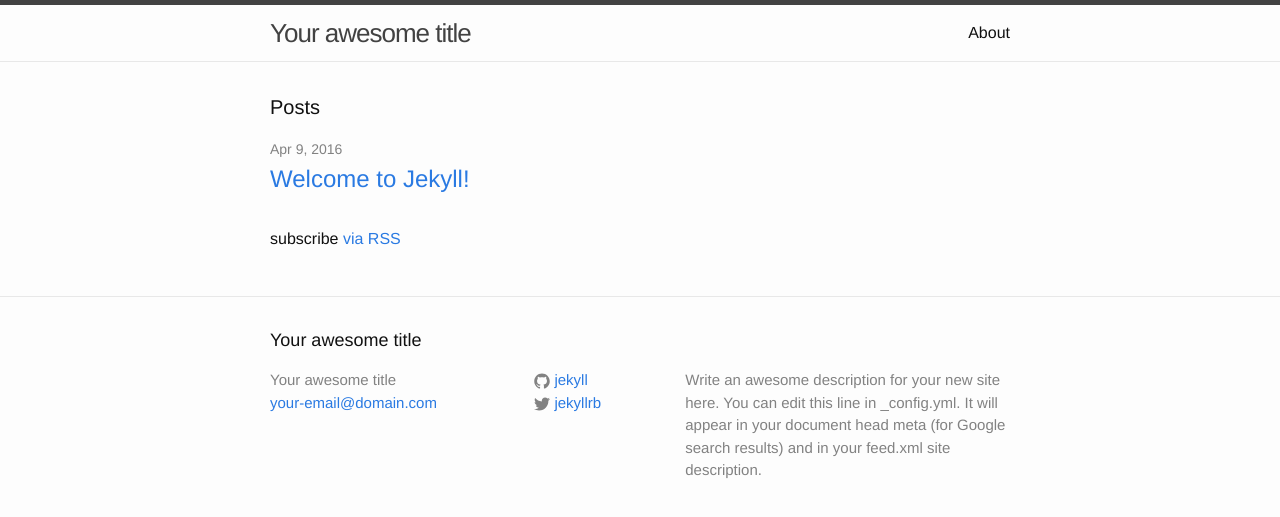
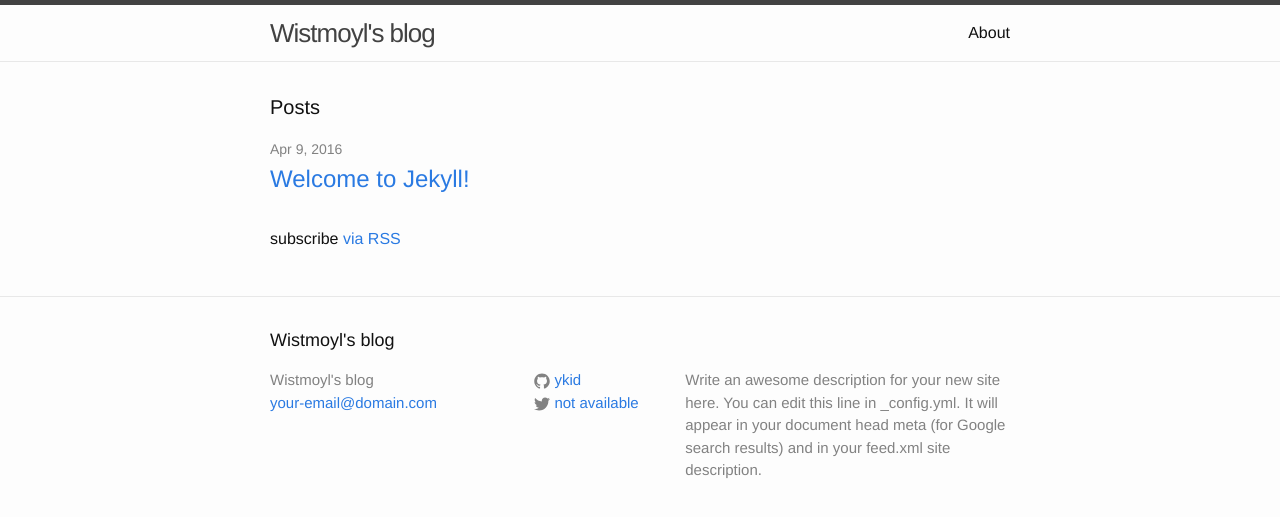
Before and after one commit to Ykid/Ykid.github.io, a Jekyll site: the page built from index.html, in a window 1280 px wide. Shown: the top 517 px of the page. Built offline with Jekyll 4.4.1, drawn with Linux system fonts in a browser that asks for light colours.

Commit message:
update config

```diff
--- a/_config.yml
+++ b/_config.yml
@@ -6,16 +6,16 @@
 # 'jekyll serve'. If you change this file, please restart the server process.
 
 # Site settings
-title: Your awesome title
+title: Wistmoyl's blog
 email: your-email@domain.com
 description: > # this means to ignore newlines until "baseurl:"
   Write an awesome description for your new site here. You can edit this
   line in _config.yml. It will appear in your document head meta (for
   Google search results) and in your feed.xml site description.
 baseurl: "" # the subpath of your site, e.g. /blog
-url: "http://yourdomain.com" # the base hostname & protocol for your site
-twitter_username: jekyllrb
-github_username:  jekyll
+url: "http://witmoyl.github.io" # the base hostname & protocol for your site
+twitter_username: not available
+github_username:  ykid
 
 # Build settings
 markdown: kramdown
```
